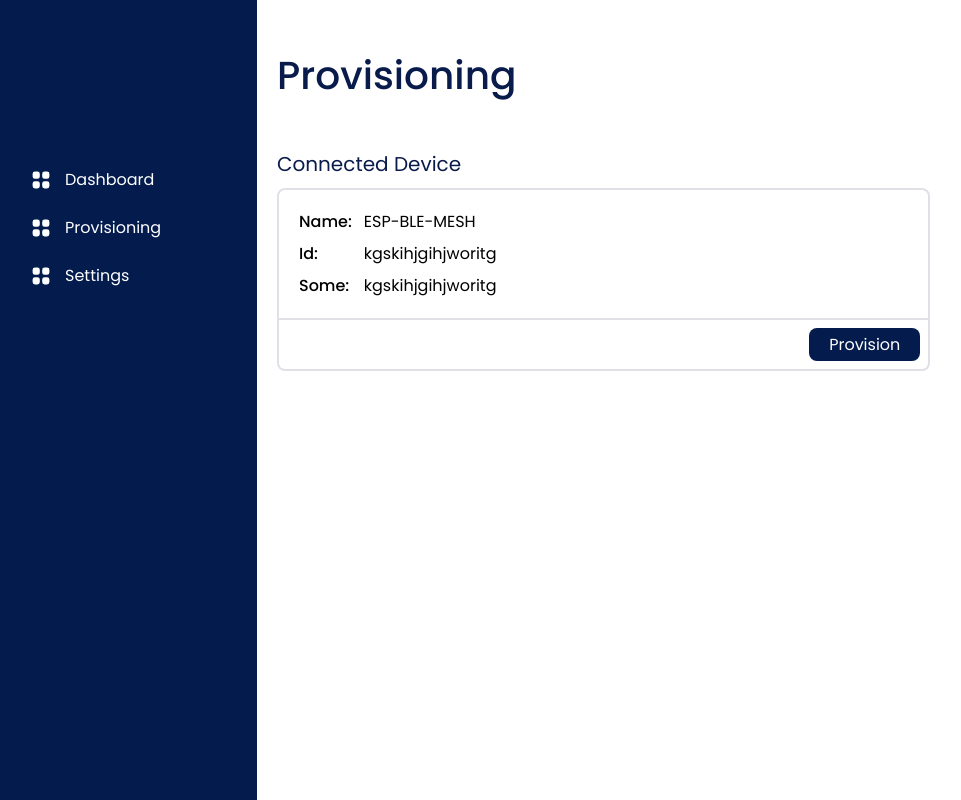
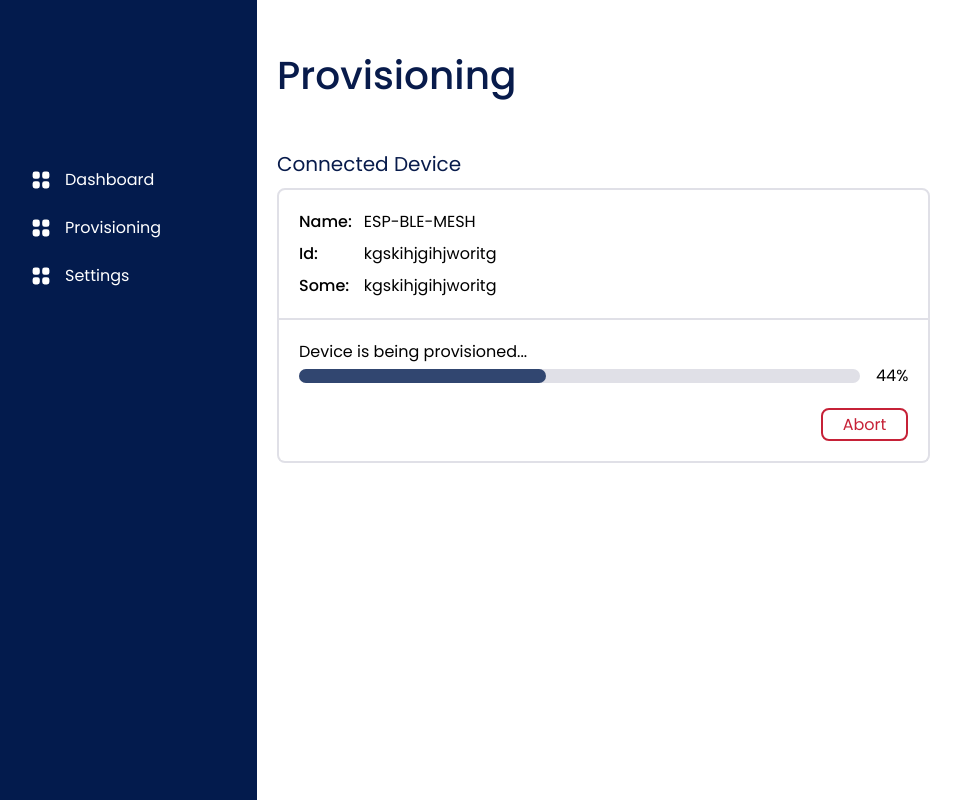
Before and after one commit to Ivanf1/esp-ble-mesh-web, a React (Vite) app: page / in a window 1280 px wide. Both pictures are taken after a click on the button "Provision". Shown: the whole page, without its empty margins (3-964 px from the left). Built offline with nearby package versions, Linux system fonts and the light colour scheme; what asmcrypto.js would draw is missing.

Commit message:
feat: progress bar style

```diff
--- a/package.json
+++ b/package.json
@@ -14,6 +14,7 @@
     "aes-cmac": "^2.0.0",
     "asmcrypto.js": "^2.3.2",
     "big-integer": "^1.6.51",
+    "framer-motion": "^8.5.0",
     "react": "^18.2.0",
     "react-dom": "^18.2.0",
     "vite-plugin-svgr": "^2.4.0"
--- /dev/null
+++ b/src/components/ProgressBar.tsx
@@ -0,0 +1,29 @@
+import { motion } from "framer-motion";
+
+interface Props {
+  total: number;
+  completed: number;
+  /** show label as completed/total right of progress bar */
+  showLabel: boolean;
+}
+
+const ProgressBar = ({ total, completed, showLabel }: Props) => {
+  return (
+    <div className={`flex items-center w-full ${showLabel && "space-x-4"}`}>
+      <div className="w-full h-[14px] rounded-lg bg-border">
+        <motion.div
+          initial={{ width: "0%" }}
+          whileInView={{ width: `${completed / (total / 100)}%` }}
+          viewport={{ once: true }}
+          transition={{
+            duration: 1,
+          }}
+          className="h-[14px] rounded-lg bg-secondary"
+        ></motion.div>
+      </div>
+      {showLabel && <span>{completed}%</span>}
+    </div>
+  );
+};
+
+export default ProgressBar;
--- a/src/index.css
+++ b/src/index.css
@@ -68,6 +68,16 @@
   button.primary {
     @apply bg-primary;
     @apply text-white;
+    @apply hover:bg-opacity-95;
+    transition: 0.2s;
+  }
+
+  button.cancel {
+    @apply bg-transparent;
+    @apply text-cancel;
+    @apply border-solid border-cancel border-2;
+    @apply hover:bg-cancel hover:text-white;
+    transition: 0.2s;
   }
 }
 
--- a/src/pages/provisioning/Provisioning.tsx
+++ b/src/pages/provisioning/Provisioning.tsx
@@ -1,9 +1,18 @@
+import { useState } from "react";
 import { ReactComponent as ConnectSVG } from "../../assets/img/connect_ill.svg";
+import ProgressBar from "../../components/ProgressBar";
 
 const Provisioning = () => {
+  const [isProvisioning, setIsProvisioning] = useState<boolean>(false);
   const onConnectionClick = () => {};
 
-  const onProvisionClick = () => {};
+  const onProvisionClick = () => {
+    setIsProvisioning(true);
+  };
+
+  const onAbortClick = () => {
+    setIsProvisioning(false);
+  };
 
   return (
     <>
@@ -30,10 +39,20 @@ const Provisioning = () => {
               <span>kgskihjgihjworitg</span>
             </div>
           </div>
-          <div className="p-2 rounded-b-lg border-solid border-x-2 border-b-2 border-border flex justify-end">
-            <button className="primary" onClick={onProvisionClick}>
-              Provision
-            </button>
+          <div className="p-5 rounded-b-lg border-solid border-x-2 border-b-2 border-border flex flex-col">
+            {isProvisioning ? (
+              <>
+                <span>Device is being provisioned...</span>
+                <ProgressBar completed={44} total={100} showLabel={true} />
+                <button className="cancel ml-auto mt-5" onClick={onAbortClick}>
+                  Abort
+                </button>
+              </>
+            ) : (
+              <button className="primary ml-auto" onClick={onProvisionClick}>
+                Provision
+              </button>
+            )}
           </div>
         </div>
       </div>
--- a/tailwind.config.cjs
+++ b/tailwind.config.cjs
@@ -8,6 +8,7 @@ module.exports = {
         secondary: "#314670",
         "primary-text": "#081B4B",
         border: "#E0E0E7",
+        cancel: "#C62137",
       },
     },
   },
```
Also changed, not shown: 1 other file (tests, documents, lock files or other folders).
